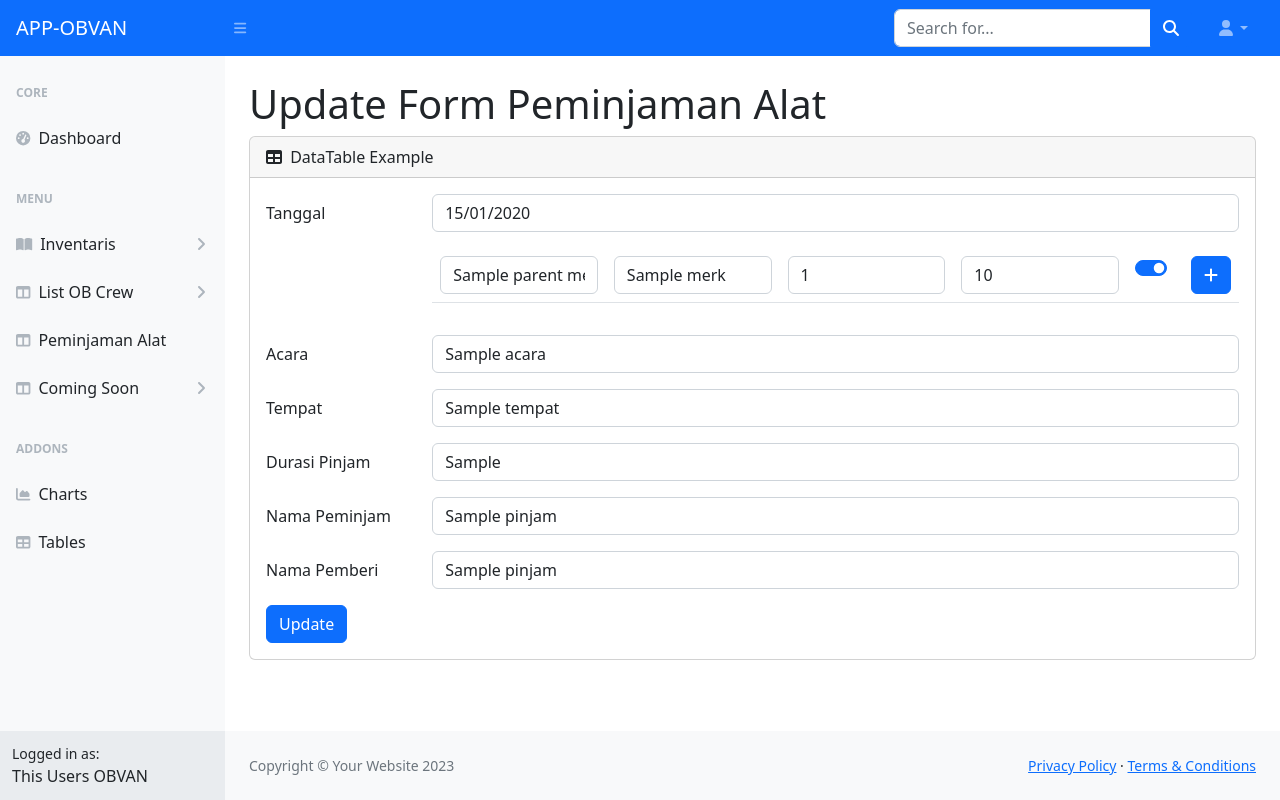
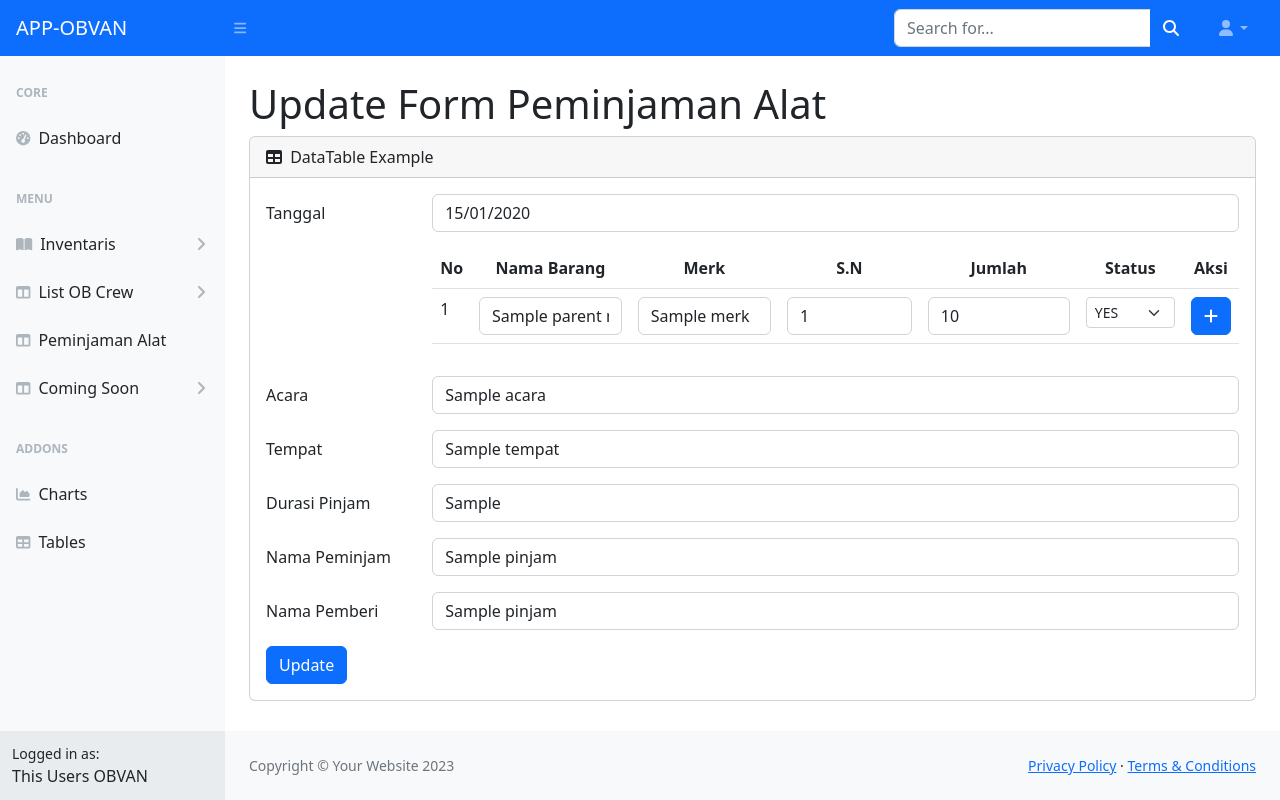
Before and after one commit to mrdinall/app-obvan, a CodeIgniter 4 app: template app/Views/edit.php in a window 1280 px wide. Run offline with PHP 8.4 and a stand-in for CodeIgniter, Linux system fonts and the light colour scheme; the template is opened without the code that fills it: most values are stand-ins (such as "Sample title", 1, 10 or a date in 2020); data that the repository does not hold is empty; some libraries are stand-ins or nearby versions.

Commit message:
PR delete comfirm in table http spufing

```diff
--- a/app/Models/ParentMerkModel.php
+++ b/app/Models/ParentMerkModel.php
@@ -10,7 +10,7 @@ class ParentMerkModel extends Model
     protected $table = 'parent_merk';
     protected $primaryKey = 'id';
     protected $useAutoIncrement = true;
-    protected $allowedFields = ['id', 'id_pinjaman_alat', 'nama_barang', 'merk', 'serial_number', 'jumlah'];
+    protected $allowedFields = ['id', 'id_pinjaman_alat', 'nama_barang', 'merk', 'serial_number', 'jumlah','status'];
 
     public function getParentMerk($id = false)
     {
--- a/app/Views/edit.php
+++ b/app/Views/edit.php
@@ -18,6 +18,7 @@
                         <form action="/peminjaman_alat/update/<?= $dataPinjam['id_pinjam']; ?>" method="post">
 
                             <?= csrf_field(); ?>
+                            <input type="hidden" value="" name="numberSession" id="getCountNumber">
                             <input type="hidden" class="form-control" id="idGetForJs" placeholder="Nama Barang" value="<?= $dataPinjam['id_pinjam']; ?>">
                             <div class="row mb-3">
                                 <label for="tanggal" class="col-sm-2 col-form-label">Tanggal</label>
@@ -34,13 +35,26 @@
                             <div class="row mb-3">
 
                                 <div class="col-sm-10 offset-sm-2">
+                                    <table class="table formTambahEdit">
 
-                                    <table class="table formTambahEdit">
+                                        <tr>
+
+                                            <th class="text-center">No</th>
+                                            <th class="text-center">Nama Barang</th>
+                                            <th class="text-center">Merk</th>
+                                            <th class="text-center">S.N</th>
+                                            <th class="text-center">Jumlah</th>
+                                            <th class="text-center">Status</th>
+                                            <th class="text-center">Aksi</th>
+                                        </tr>
+                                        <?php $number2 = 1; ?>
                                         <?php foreach ($allDataParentMerk as $key => $j) : ?>
                                             <?php if ($key == 0) : ?>
                                                 <tr>
                                                     <input type="hidden" class="form-control" name="idParentMerk[]" value="<?= $j['id']; ?>">
-
+                                                    <td class="rownumber">
+                                                        <?= $number2++; ?>
+                                                    </td>
                                                     <td>
                                                         <input type="text" class="form-control" name="naBarEdit[]" value="<?= $j['nama_barang']; ?>">
                                                     </td>
@@ -54,10 +68,18 @@
                                                         <input type="text" class="form-control" name="jumlahEdit[]" value="<?= $j['jumlah']; ?>">
                                                     </td>
                                                     <td>
-                                                        <div class="form-check form-switch">
+                                                        <select name="checkAlat[]" class="form-select form-select-sm" aria-label="Small select example">
+                                                            <option hidden>Pengembalian</option>
+                                                            <option value="1" <?= ($j['status'] == true) ? 'selected' : null ?>>
+                                                                <span>YES</span>
+                                                            </option>
+                                                            <option value="0" <?= ($j['status'] == false) ? 'selected' : null ?>>
+                                                                <span>NO</span>
 
-                                                            <input class="form-check-input"  name="checkAlat[]" type="checkbox" value="<?=($j['status']==true) ? $j['status'] :'0' ?>" id="flexSwitchCheckChecked" <?=($j['status']==true) ? 'checked' :'' ?>>
-                                                        </div>
+                                                            </option>
+
+                                                        </select>
+
                                                     </td>
                                                     <td>
                                                         <button type="button" class="btn btn-primary btnAddFormEdit"><i class="fa-solid fa-plus"></i></button>
@@ -65,12 +87,13 @@
                                                 </tr>
                                             <?php endif; ?>
                                         <?php endforeach; ?>
-
                                         <?php foreach (array_slice($allDataParentMerk, 1) as $i) : ?>
+                                            <?php if ($i != null) : ?>
                                                 <tr>
-
                                                     <input type="hidden" class="form-control" name="idParentMerk[]" placeholder="Nama Barang" value="<?= $i['id']; ?>">
-
+                                                    <td class="rownumber">
+                                                        <?= $number2++; ?>
+                                                    </td>
                                                     <td>
                                                         <input type="text" class="form-control" name="naBarEdit[]" placeholder="Nama Barang" value="<?= $i['nama_barang']; ?>">
                                                     </td>
@@ -84,15 +107,26 @@
                                                         <input type="text" class="form-control" name="jumlahEdit[]" placeholder="Jumlah" value="<?= $i['jumlah']; ?>">
                                                     </td>
                                                     <td>
-                                                    <div class="form-check form-switch">
-                                                        <input class="form-check-input" name="checkAlat[]" type="checkbox" value="<?=('checked'==true) ? '1' :'0' ?>" id="flexSwitchCheckChecked" <?=($i['status']==true) ? 'checked' :'' ?>>
-                                                    </div>
+                                                        <select name="checkAlat[]" class="form-select form-select-sm" aria-label="Small select example">
+
+                                                            <option value="1" <?= ($i['status'] == true) ? 'selected' : null ?>>
+                                                                <span>YES</span>
+                                                            </option>
+                                                            <option value="0" <?= ($i['status'] == false) ? 'selected' : null ?>>
+                                                                <span>NO</span>
+
+                                                            </option>
+
+                                                        </select>
                                                     </td>
                                                     <td>
-                                                    <button type="button" class="btn btn-danger btnHapusFormEdit" value="<?= $i['id'] ?>"><i class="fa-solid fa-trash"></i></button>
+                                                        <button type="button" class="btn btn-danger btnHapusFormEdit" value="<?= $i['id']; ?>"><i class="fa-solid fa-trash"></i></button>
                                                     </td>
                                                 </tr>
+                                            <?php endif; ?>
                                         <?php endforeach; ?>
+
+
                                     </table>
                                 </div>
 
@@ -134,6 +168,9 @@
                         </form>
                     </div>
                 </div>
+
+
+
             </div>
         </main>
 
--- a/app/Views/layout/template.php
+++ b/app/Views/layout/template.php
@@ -32,12 +32,14 @@
     <link href="/css/styles.css" rel="stylesheet" />
     <script src="https://use.fontawesome.com/releases/v6.3.0/js/all.js" crossorigin="anonymous"></script>
 
+
+
 </head>
 
 <body class="sb-nav-fixed">
     <?= $this->renderSection('content') ?>
 
-    <script src="/js/scripts.js"></script>
+    <!-- <script src="/js/scripts.js"></script> -->
     <script src="https://cdn.jsdelivr.net/npm/bootstrap@5.2.3/dist/js/bootstrap.bundle.min.js" crossorigin="anonymous"></script>
 
     <!-- //datatables-js -->
--- a/app/Views/peminjaman_alat.php
+++ b/app/Views/peminjaman_alat.php
@@ -134,10 +134,10 @@
                                         <td><a href="/peminjaman_alat/edit/<?= $valuePeminjaman['id_pinjam']; ?>" class="btn btn-success btnEditPinjamAlat"><i class="fa-regular fa-pen-to-square"></i>Edit</a></td>
 
                                         <td>
-                                            <form action="/peminjaman_alat/<?= $valuePeminjaman['id_pinjam']; ?>" method="post">
+                                            <form id="hapus" action="/peminjaman_alat/<?= $valuePeminjaman['id_pinjam']; ?>" method="post">
                                                 <?= csrf_field(); ?>
                                                 <input type="hidden" name="_method" value="DELETE">
-                                                <button type="submit" class="btn btn-danger" onclick=" return confirm('Apakah Anda Yakin?');"><i class="fa-solid fa-trash"></i>Hapus</button>
+                                                <button type="submit" class="btn btn-danger hapusPjm"><i class="fa-solid fa-trash"></i>Hapus</button>
                                             </form>
                                         </td>
                                     </tr>
--- a/public/js/dinall.js
+++ b/public/js/dinall.js
@@ -89,7 +89,7 @@ $(document).ready(function () {
 //     });
 // });
 //validation from javascript
-
+//start add number dinamis & add element table row
 $(function()
 	{
       // Add Row
@@ -138,10 +138,13 @@ $(function()
 
     function renumberRows() {
         $(".formTambah").children().children().each(function(i, v) {
-          $(this).find(".rownumber").text(i + 1);
+
+          $(this).find(".rownumber").text(i);
+        //   $(this).find(".rownumber").val(i + 1); index i dimulai dari 0
+        // console.log(i);
         });
       }
-
+// end add number dinamis & add element table row
 
 
 
@@ -196,11 +199,25 @@ $(function()
 
 
 
-$(document).on('click', '.btnHapusFormEdit', function (e) {
+
+//start add number dinamis & add element table row
+$(function()
+	{
+      // Add Row
+
+
+		$(".btnAddFormEdit").click(function()
+		{
+			addnewrowEdit();
+            renumberRowsEdit();
+		});
+
+      // Remove Row
+      	$("body").delegate('.btnHapusFormEdit','click',function(e)
+		{
                 e.preventDefault();
                 let a = $("#idGetForJs").val();
                 let id = $(this).val();
-
                 if(id!== ''){
                     Swal.fire({
                         title: 'Yakin Hapus Data Ini?',
@@ -209,36 +226,48 @@ $(document).on('click', '.btnHapusFormEdit', function (e) {
                         showCancelButton: true,
                         confirmButtonColor: '#3085d6',
                         cancelButtonColor: '#d33',
-            confirmButtonText: 'Ok, Hapus!'
+                        confirmButtonText: 'OK',
+                        cancelButtonText: 'Batal'
                       }).then((result) => {
                         if (result.isConfirmed) {
                             $.ajax({
                                 // url: "/peminjaman_alat/edit/PJM-0001/"+id,
                                 url: `/peminjaman_alat/edit/${a}/${id}`,
                                 type: "POST",
-                    dataType: "JSON",
                                 success: function (response) {
-                        alert("Data deleted successfuly");
+
+
+                                    Swal.fire(
+                                        'Berhasil!',
+                                        'Data berhasil dihapus.',
+                                        'success'
+                                      )
 
                                 }
                             });
-
-            $(this).parents('tr').remove();
+                            $(this).parent().parent().remove();
+                            renumberRowsEdit();
                         }
                       })
 
             }
             else{
-    $(this).parents('tr').remove();
+                $(this).parent().parent().remove();
+                renumberRowsEdit();
+                console.log('no-database');
             }
 
             });
+		});
 
-$(document).ready(function (e) {
-    $('.btnAddFormEdit').click(function (e) {
-        e.preventDefault();
-        // console.log('dinall');
-        $('.formTambahEdit').append(`<tr>
+
+
+	function addnewrowEdit()
+	{
+        let tr= `<tr>
+        <td class="rownumber">
+        <?= $number2++; ?>
+        </td>
         <td>
             <input type="text" required class="form-control" name="naBarEditUpdate[]" placeholder="Nama Barang">
         </td>
@@ -252,12 +281,97 @@ $(document).ready(function (e) {
             <input type="text" required class="form-control" name="jumlahEditUpdate[]" placeholder="Jumlah">
         </td>
         <td>
+        <p class="text-success">baru..</p>
+        </td>
+        <td>
             <button type="button" required class="btn btn-danger btnHapusFormEdit"><i class="fa-solid fa-trash"></i></button>
         </td>
-    </tr>`);
+    </tr>`;
+    $('.formTambahEdit').append(tr);
+	};
+
+    function renumberRowsEdit() {
+        $(".formTambahEdit").children().children().each(function(i, v) {
+
+          $(this).find(".rownumber").text(i);
+        //   $('#getCountNumber').val(i);
+        //   $('#getCountNumber').attr('name', i);
+        //   $(this).find(".rownumber").val(i + 1); index i dimulai dari 0
+        // console.log(i);
+        });
+      }
+// end add number dinamis & add element table row
+
+//confirm ok
+// $('.hapusPjm').click(function () {
+//     // escape here if the confirm is false;
+//     if (!confirm('Are you sure?')) return false;
+
+//     let btn = this;
+//     setTimeout(function () { $(btn).attr('disabled', 'disabled'); }, 1);
+//     console.log("berhasil");
+//     return true;
+// });
+$(document).ready(function(){
+$('.hapusPjm').click(function(e){
+    e.preventDefault();
+
+
 
 });
+
 });
+
+
+
+
+// $('.hapusPjm').click(function(){
+
+//     swal({
+//     title: 'Are you sure?',
+//     text: "It will permanently deleted !",
+//     type: 'warning',
+//     showCancelButton: true,
+//     confirmButtonColor: '#3085d6',
+//     cancelButtonColor: '#d33',
+//     confirmButtonText: 'Yes, delete it!'
+//   }).then(function() {
+//     swal(
+//       'Deleted!',
+//       'Your file has been deleted.',
+//       'success'
+//     );
+//   })
+
+//   })
+
+
+
+//add element table row
+// $(document).ready(function (e) {
+//     $('.btnAddFormEdit').click(function (e) {
+//         e.preventDefault();
+//         // console.log('dinall');
+//         $('.formTambahEdit').append(`<tr>
+//         <td>
+//             <input type="text" required class="form-control" name="naBarEditUpdate[]" placeholder="Nama Barang">
+//         </td>
+//         <td>
+//             <input type="text" required class="form-control" name="merkEditUpdate[]" placeholder="Merk">
+//         </td>
+//         <td>
+//             <input type="text" required class="form-control" name="sNEditUpdate[]" placeholder="Serial Number">
+//         </td>
+//         <td>
+//             <input type="text" required class="form-control" name="jumlahEditUpdate[]" placeholder="Jumlah">
+//         </td>
+//         <td>
+//             <button type="button" required class="btn btn-danger btnHapusFormEdit"><i class="fa-solid fa-trash"></i></button>
+//         </td>
+//     </tr>`);
+
+//     });
+// });
 
 
 
```
Also changed, not shown: app/Controllers/PeminjamanAlat.php (+30 -14 lines), app/Views/create.php (+11 -3 lines). Lines whose indentation alone changed are shown as unchanged.
